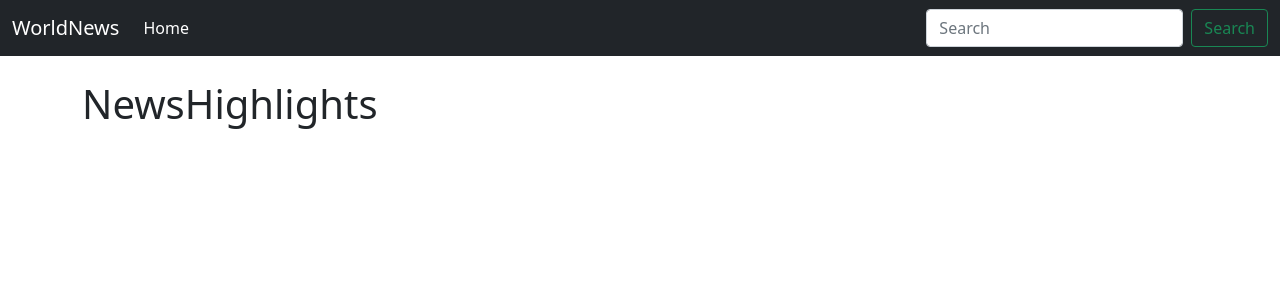
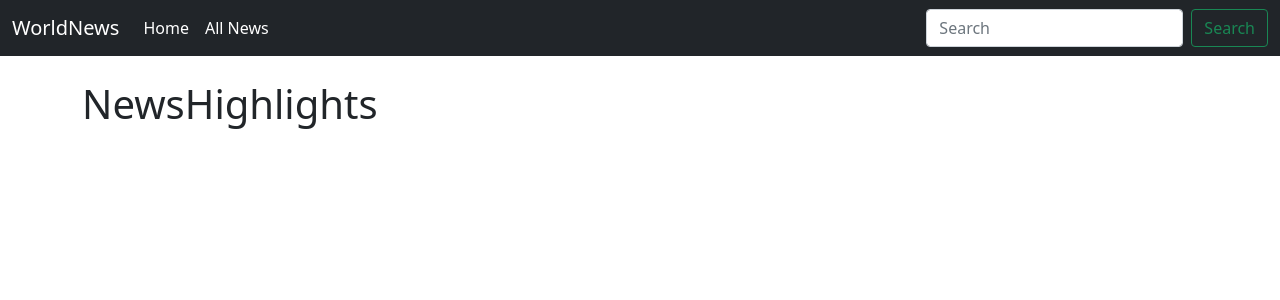
Before and after one commit to CindyKatoni/NewsHighlights2, a Flask app: page / in a window 1280 px wide. Shown: the top 300 px of the page. Run offline with Flask 2, Linux system fonts and the light colour scheme.

Commit message:
Add link to display all news.

```diff
--- a/app/templates/base.html
+++ b/app/templates/base.html
@@ -22,6 +22,10 @@
             <ul class="navbar-nav me-auto mb-2 mb-lg-0">
               <li class="nav-item">
                 <a class="nav-link active" aria-current="page" href="{{ url_for('index')}}">Home</a>
+              </li>
+
+              <li class="nav-item">
+                <a class="nav-link active" aria-current="page" href="{{ url_for('allnews')}}">All News</a>
               </li>
 
             </ul>
```
